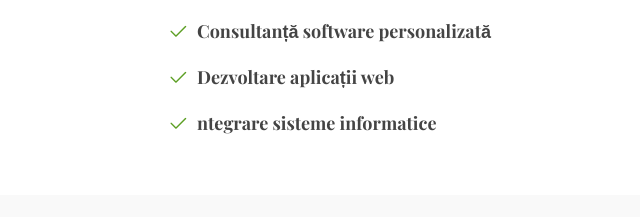
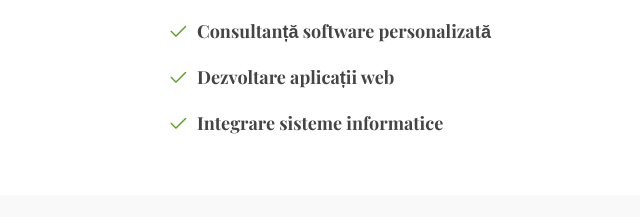
Before and after one commit to diannas477-rgb/itcorner-, a plain HTML site: page index.html in a window 1280 px wide. Shown: the part 1363-1580 px from the top of the page, 497-1137 px from the left. Drawn offline with nearby package versions, Linux system fonts and the light colour scheme; a web font is replaced by a local one.

Commit message:
Update index.html

```diff
--- a/index.html
+++ b/index.html
@@ -152,7 +152,7 @@ clienții noștri. Astfel, ne asigurăm că proiectele îndeplinesc exigențele
 
                 <div class="d-flex align-items-center mt-4">
                   <i class="bi bi-check2"></i>
-                  <h4>ntegrare sisteme informatice</h4>
+                  <h4>Integrare sisteme informatice</h4>
                 </div>
 
               </div><!-- End Tab 1 Content -->
```
